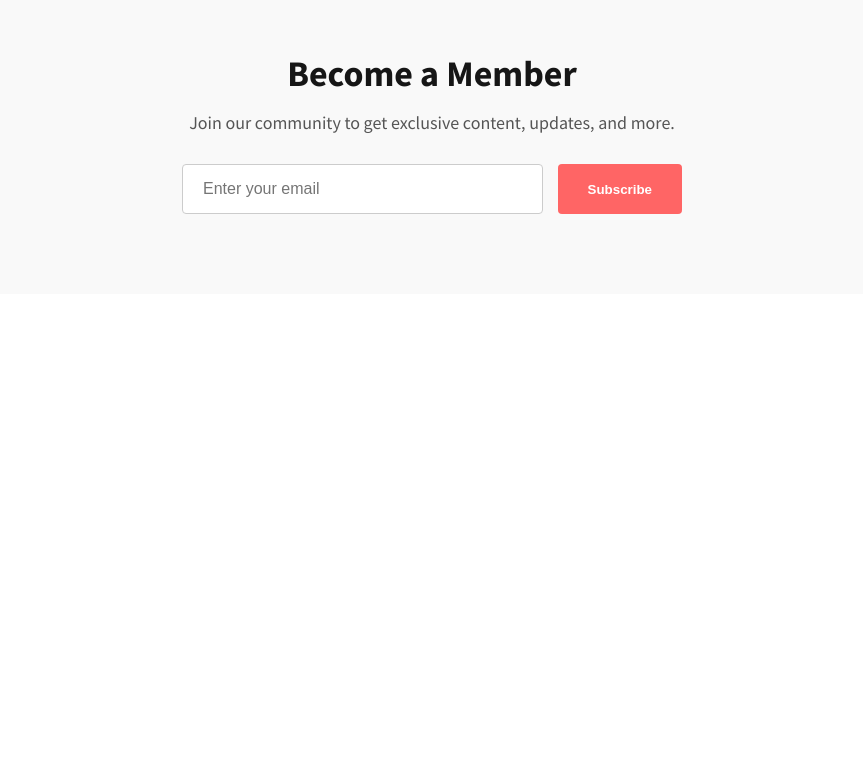
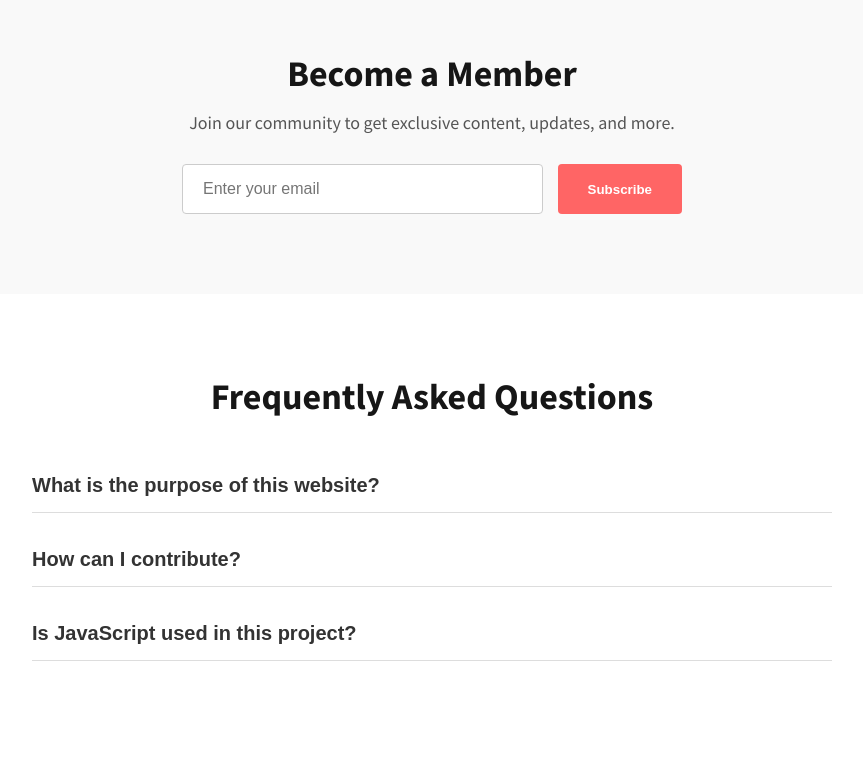
Before and after one commit to Kamo-m04/alx_html_css, a plain HTML site: page css_advanced/index.html in a window 1280 px wide. Shown: the part 735-1496 px from the top of the page, without its empty margins (208-1071 px from the left). Before the commit the page ends 1029 px from the top, so only its background shows below. Drawn offline with Linux system fonts and the light colour scheme.

Commit message:
Add and style FAQ section with toggle behavior

```diff
--- a/css_advanced/index.html
+++ b/css_advanced/index.html
@@ -70,6 +70,29 @@
     </form>
   </div>
 </section>
+<section class="faq">
+  <div class="container">
+    <h2 class="faq-title">Frequently Asked Questions</h2>
+    <div class="faq-item">
+      <button class="faq-question">What is the purpose of this website?</button>
+      <div class="faq-answer">
+        <p>This website showcases advanced CSS styling techniques based on a Figma design.</p>
+      </div>
+    </div>
+    <div class="faq-item">
+      <button class="faq-question">How can I contribute?</button>
+      <div class="faq-answer">
+        <p>You can contribute by submitting pull requests or suggesting improvements.</p>
+      </div>
+    </div>
+    <div class="faq-item">
+      <button class="faq-question">Is JavaScript used in this project?</button>
+      <div class="faq-answer">
+        <p>Only minimal JavaScript if needed; the main focus is on HTML and CSS.</p>
+      </div>
+    </div>
+  </div>
+</section>
 
 </body>
 </html>
--- a/css_advanced/styles.css
+++ b/css_advanced/styles.css
@@ -190,3 +190,52 @@ header {
 .membership-form button:hover {
   background-color: #e14e4e; /* Darker shade on hover */
 }
+/* FAQ Section */
+.faq {
+  background-color: #ffffff; /* Use Figma background color */
+  padding: 80px 20px;
+}
+
+.faq-title {
+  font-size: 36px;
+  font-weight: 700;
+  text-align: center;
+  color: #161616;
+  margin-bottom: 40px;
+}
+
+.faq-item {
+  max-width: 800px;
+  margin: 0 auto 20px auto;
+  border-bottom: 1px solid #ddd;
+}
+
+.faq-question {
+  width: 100%;
+  background: none;
+  border: none;
+  text-align: left;
+  font-size: 20px;
+  font-weight: 600;
+  padding: 15px 0;
+  cursor: pointer;
+  color: #333333;
+}
+
+.faq-question:focus {
+  outline: none;
+  color: #ff6565; /* Accent color */
+}
+
+.faq-answer {
+  padding: 0 0 15px 0;
+  color: #555555;
+  font-size: 16px;
+  line-height: 1.5;
+  display: none; /* Hidden by default */
+}
+
+/* Show answer when faq-item has class 'active' */
+.faq-item.active .faq-answer {
+  display: block;
+}
```
